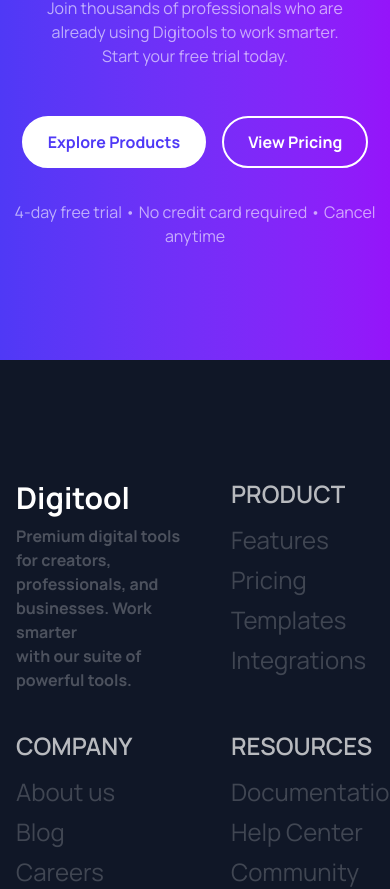
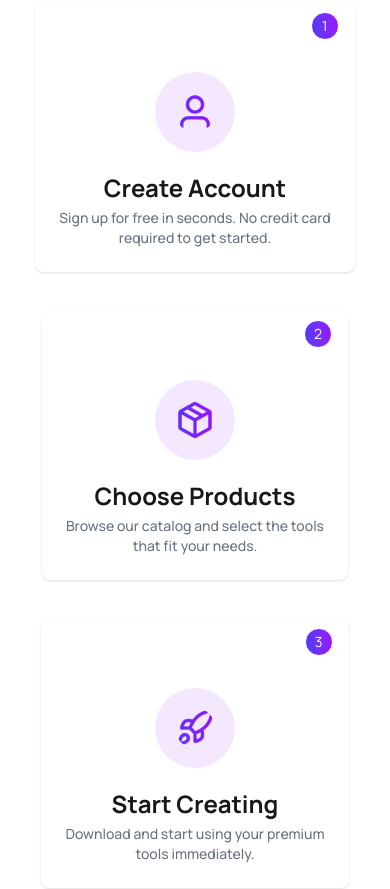
Before and after one commit to zakiasuma96/digitools-assignment6, a React (Vite) app: page / in a window 390 px wide. Shown: the part 8267-9156 px from the top of the page. Built offline with nearby package versions, Linux system fonts and the light colour scheme.

Commit message:
desigined selected section

```diff
--- a/src/App.jsx
+++ b/src/App.jsx
@@ -7,6 +7,9 @@ import Footer from "./components/homepage/footer/Footer"
 import Ready from "./components/homepage/ready/Ready"
 import Tools from "./components/homepage/tools/Tools"
 import { Suspense, useState } from "react"
+import { ToastContainer } from "react-toastify"
+import GetStarted from "./components/getStarted/GetStarted"
+import Pricing from "./components/pricing/Pricing"
 
 const fetchTools = async()=>{
   const res =await fetch("/data.json");
@@ -34,6 +37,9 @@ const [count, setCount] = useState(0);
 
       <Tools toolsPromise={toolsPromise} setCount={setCount} />
       </Suspense>
+      <ToastContainer />
+      <GetStarted/>
+      <Pricing/>
       <Ready />
 
      </main>
--- /dev/null
+++ b/src/components/getStarted/GetStarted.jsx
@@ -0,0 +1,98 @@
+import React from "react";
+import User from "../../assets/user.png";
+import Package from "../../assets/package.png";
+import Rocket from"../../assets/rocket.png";
+
+const GetStarted = () => {
+  return (
+    <div>
+      <div className="text-center">
+        <h2 className="text-6xl font-extrabold mb-5 mt-8 ">
+          Get Started In 3 Steps
+        </h2>
+        <p className="text-xl font-medium text-gray-500">
+          Start using premium digital tools in minutes, not hours
+        </p>
+      </div>
+      <div className="flex flex-col md:flex-row items-center justify-center gap-10 mt-10">
+        {/* card-1  */}
+        <div className="card bg-base-100 shadow-sm ">
+          <div className="flex items-center justify-end gap-2 mr-4 mt-2 mb-8">
+            <div className="badge w-7 h-7 rounded-full bg-gradient-to-r from-[#4F39F6] to-[#9514FA] text-white flex items-center justify-center  ">
+              1
+            </div>
+          </div>
+
+          <figure>
+            <img
+              className=" rounded-full p-5 bg-purple-100 w-[80px] h-[80px]"
+              src={User}
+              alt="User"
+            />
+          </figure>
+          <div className="card-body flex items-center text-center">
+            <h2 className="card-title text-2xl font-bold leading-6">
+              Create Account
+            </h2>
+            <p className="text-sm font-medium text-gray-500">
+              Sign up for free in seconds. No credit card <br /> required to get
+              started.
+            </p>
+          </div>
+        </div>
+        {/* card-2  */}
+        <div className="card bg-base-100 shadow-sm ">
+          <div className="flex items-center justify-end gap-2 mr-4 mt-2 mb-8">
+            <div className="badge w-7 h-7 rounded-full bg-gradient-to-r from-[#4F39F6] to-[#9514FA] text-white flex items-center justify-center  ">
+              2
+            </div>
+          </div>
+
+          <figure>
+            <img
+              className=" rounded-full p-5 bg-purple-100 w-[80px] h-[80px]"
+              src={Package}
+              alt="Package"
+            />
+          </figure>
+          <div className="card-body flex items-center text-center">
+            <h2 className="card-title text-2xl font-bold leading-6">
+              Choose Products
+            </h2>
+            <p className="text-sm font-medium text-gray-500">
+              Browse our catalog and select the tools <br />
+that fit your needs.
+            </p>
+          </div>
+        </div>
+        {/* card-3  */}
+        <div className="card bg-base-100 shadow-sm ">
+          <div className="flex items-center justify-end gap-2 mr-4 mt-2 mb-8">
+            <div className="badge w-7 h-7 rounded-full bg-gradient-to-r from-[#4F39F6] to-[#9514FA] text-white flex items-center justify-center  ">
+              3
+            </div>
+          </div>
+
+          <figure>
+            <img
+              className=" p-5 rounded-full bg-purple-100 w-[80px] h-[80px]"
+              src={Rocket}
+              alt="Rocket"
+            />
+          </figure>
+          <div className="card-body flex items-center text-center">
+            <h2 className="card-title text-2xl font-bold leading-6">
+              Start Creating
+            </h2>
+            <p className="text-sm font-medium text-gray-500">
+              Download and start using your premium <br />
+tools immediately.
+            </p>
+          </div>
+        </div>
+      </div>
+    </div>
+  );
+};
+
+export default GetStarted;
--- /dev/null
+++ b/src/components/pricing/Pricing.jsx
@@ -0,0 +1,11 @@
+import React from 'react';
+
+const Pricing = () => {
+    return (
+        <div>
+
+        </div>
+    );
+};
+
+export default Pricing;
--- a/src/components/selectedTools/SelectedTools.jsx
+++ b/src/components/selectedTools/SelectedTools.jsx
@@ -1,41 +1,40 @@
 import React from 'react';
+import { TiShoppingCart } from 'react-icons/ti';
+import { toast } from 'react-toastify';
+import SelectedCard from '../ui/SelectedCard';
 
 
 const SelectedTools = ({ selectedTools, tools, setSelectedTools }) => {
     const handleDeleteSelectedTools = (tools) => {
-        alert("Proceeding to checkout!");
-        console.log(tools,"tools")
+        toast.success(`${tools.name} removed from cart!`);
+
+        const updatedSelectedTools = selectedTools.filter((tool) => tool.name !== tools.name);
+        setSelectedTools(updatedSelectedTools);
     }
     return (
-       <>
+        <div>
+
         <h2 className='text-4xl font-bold mb-5 mt-8 '>Selected Tools({selectedTools.length}/{tools.length})</h2>
 
         <div className='border border-gray-300 rounded-lg p-5 mb-5'>
             <h3 className='text-lg font-bold mb-3'>Your Cart</h3>
-        {selectedTools.map((tools,ind)=>{
-            return<>
+        {selectedTools.length===0 ?
+        <div className='h-[400px] flex flex-col items-center justify-center gap-4'>
 
 
-             <div className='border border-gray-400 rounded-lg flex items-center justify-between gap-5 p-5 mb-5' key={ind}>
-                <div className='flex  items-center gap-6'>
+            <TiShoppingCart className='text-xl text-gray-200' />
+            <h3 className='font-medium text-xl text-gray-400' >Your cart is empty.</h3>
+        </div>
+        :
+        selectedTools.map((tools,ind)=>{
+            return(
 
-                <img src={tools.icon} alt={tools.name} />
-
-               <div>
-                 <h2 className='text-xl font-bold leading-8'>{tools.name}</h2>
-                <p className='text-xl font-bold leading-8'>${tools.price.toFixed(2)}</p>
-               </div>
-                </div>
-                <button onClick={()=>handleDeleteSelectedTools(tools)} className=' text-red-500 font-bold border rounded-full px-4 py-2 cursor-pointer hover:bg-red-500 hover:text-white transition duration-300 ease-in-out '>
-                    Remove
-                </button>
-            </div>
-
-
-            </>
+                <SelectedCard key={ind} tools={tools} handleDeleteSelectedTools={handleDeleteSelectedTools}  />
+            )
 
         })}
-        <div className='flex justify-between items-center gap-5'>
+             <div>
+                 <div className='flex justify-between items-center gap-5'>
             <h2>Total:</h2>
             <p className='text-2xl font-bold leading-10'>${selectedTools.reduce((total, tool) => total + tool.price, 0).toFixed(2)}</p>
 
@@ -43,10 +42,11 @@ const SelectedTools = ({ selectedTools, tools, setSelectedTools }) => {
         <button  className='bg-gradient-to-r from-[#4F39F6] to-[#9514FA] text-white p-2 w-full rounded-lg hover:bg-blue-600'>
                Proceed To Checkout
             </button>
+            </div>
         </div>
 
 
-       </>
+    </div>
     );
 };
 
--- a/src/components/ui/Card.jsx
+++ b/src/components/ui/Card.jsx
@@ -1,13 +1,15 @@
 import React from 'react';
 import { useState } from 'react';
 import { TiTick } from 'react-icons/ti';
-// import { ToastContainer, toast } from 'react-toastify';
+import { toast } from 'react-toastify';
+
 
 const Card = ({ tool, setCount, setSelectedTools, selectedTools }) => {
-  // const notify = () => toast("Wow so easy!");
+  //
   const [isSelected, setIsSelected]=useState(false);
   const handelClick =()=>{
-    alert(`${tool.name} added to cart!`);
+
+     toast.success(`${tool.name} is selected`);
     setIsSelected(true);
     setCount(prevCount => prevCount + 1);
     setSelectedTools([...selectedTools, tool]);
--- /dev/null
+++ b/src/components/ui/SelectedCard.jsx
@@ -0,0 +1,25 @@
+import React from 'react';
+
+const SelectedCard = ({ tools, handleDeleteSelectedTools }) => {
+    return (
+        <div>
+            <div className='border border-gray-400 rounded-lg flex items-center justify-between gap-5 p-5 mb-5' >
+                <div className='flex  items-center gap-6'>
+
+                <img src={tools.icon} alt={tools.name} />
+
+               <div>
+                 <h2 className='text-xl font-bold leading-8'>{tools.name}</h2>
+                <p className='text-xl font-bold leading-8'>${tools.price.toFixed(2)}</p>
+               </div>
+                </div>
+                <button onClick={()=>handleDeleteSelectedTools(tools)} className=' text-red-500 font-bold border rounded-full px-4 py-2 cursor-pointer hover:bg-red-500 hover:text-white transition duration-300 ease-in-out '>
+                    Remove
+                </button>
+            </div>
+        </div>
+
+    );
+};
+
+export default SelectedCard;
```
